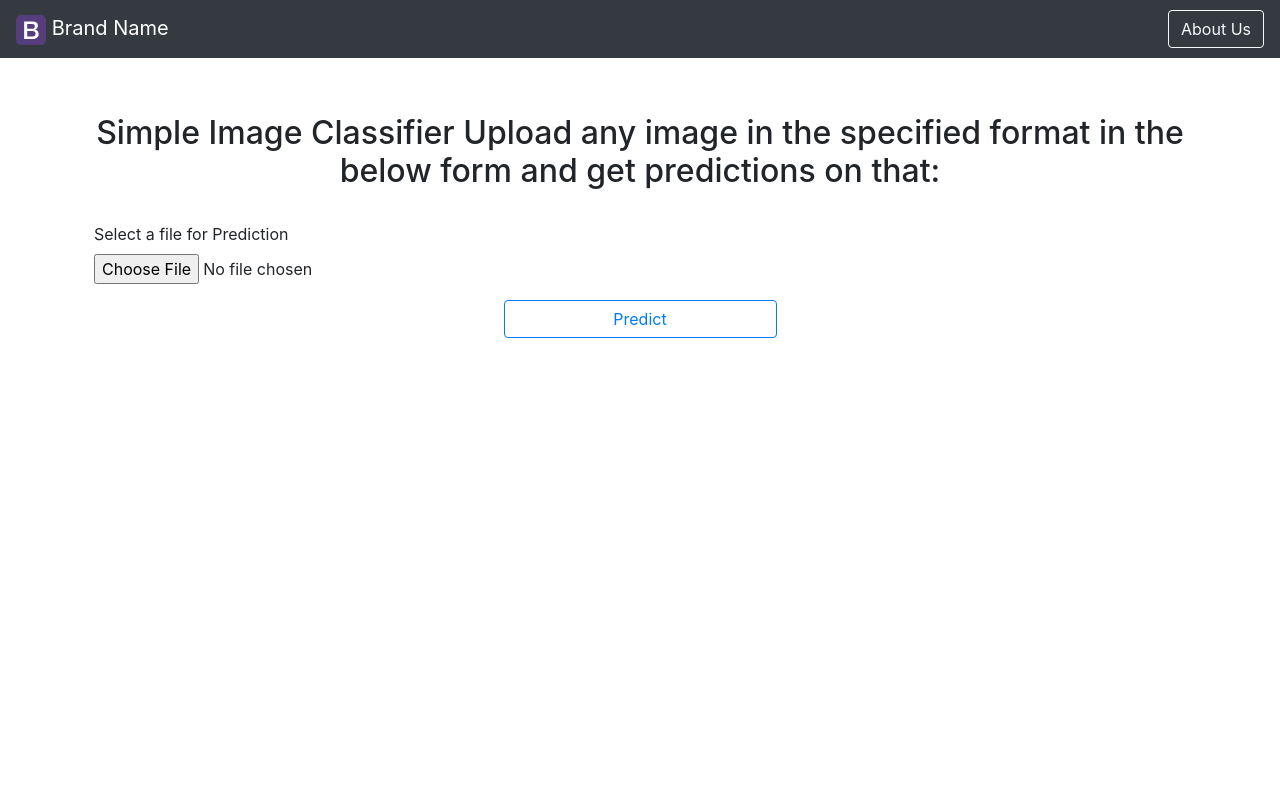
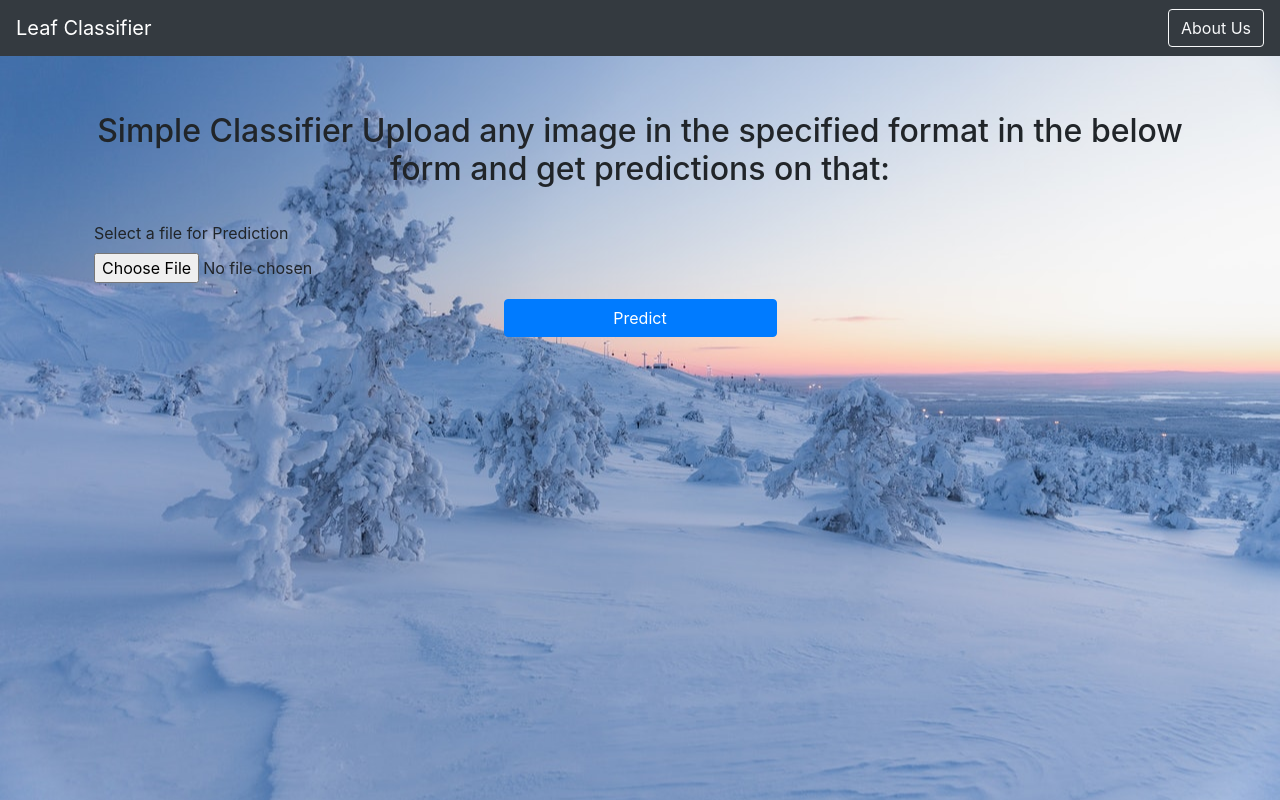
Before and after one commit to splintercell9dev/tf-node-project, a website: page public/index.html in a window 1280 px wide. Drawn offline with nearby package versions, Linux system fonts and the light colour scheme.

Commit message:
Added background

```diff
--- a/public/index.html
+++ b/public/index.html
@@ -3,7 +3,7 @@
 <head>
    <meta charset="UTF-8">
    <meta name="viewport" content="width=device-width, initial-scale=1.0">
-   <title>Image Classification</title>
+   <title>Leaf Classification</title>
    <link rel="stylesheet" href="style.css">
    <link rel="stylesheet" href="https://cdn.jsdelivr.net/npm/bootstrap@4.5.3/dist/css/bootstrap.min.css" integrity="sha384-TX8t27EcRE3e/ihU7zmQxVncDAy5uIKz4rEkgIXeMed4M0jlfIDPvg6uqKI2xXr2" crossorigin="anonymous">
 
@@ -17,8 +17,7 @@
 
    <nav class="navbar sticky-top navbar-dark bg-dark">
       <a href="#" class="navbar-brand">
-         <img src="./images/brand.svg" lading="lazy" width=30>
-         Brand Name
+         Leaf Classifier
       </a>
       <ul class="navbar-nav ml-auto text-light">
          <li class="nav-item active">
@@ -29,7 +28,7 @@
 
    <div class="container mt-5 mb-3">
       <h2 class="p-2 text-center">
-         Simple Image Classifier Upload any image in the specified format in the below form and get predictions on that:
+         Simple Classifier Upload any image in the specified format in the below form and get predictions on that:
       </h2>
    </div>
 
@@ -41,7 +40,7 @@
       <label for="inputFile">Select a file for Prediction</label>
       <input type="file" class="form-control-file" name="image" id="inputFile" accept=".bmp, .jpg, .png">
       <div class="mt-3" id="buttonContainer">
-         <input type="submit" id="submit" class="btn btn-outline-primary" value="Predict">
+         <input type="submit" id="submit" class="btn btn-primary" value="Predict">
       </div>
    </form>
 
--- a/public/style.css
+++ b/public/style.css
@@ -1,6 +1,24 @@
 *{
    padding: 0;
    margin: 0;
+}
+
+html, body{
+   width: 100% ;
+   height: 100% ;
+}
+
+body{
+   background-image: url('./images/background/bg_large.jpg');
+   background-position: center;
+   background-size: cover;
+   background-repeat: no-repeat;
+   background-attachment: fixed;
+   overflow-y: auto;
+}
+
+#inputFile::placeholder{
+   font-weight: bold ;
 }
 
 div.image-container{
@@ -37,3 +55,15 @@ div.image-container{
       width: 300px ;
    }
 }
+
+@media only screen and (max-width: 1280px){
+   body{
+      background-image: url('./images/background/bg_medium.jpg');
+   }
+}
+
+@media only screen and (max-width: 600px){
+   body{
+      background-image: url('./images/background/bg_small.jpg');
+   }
+}
```
Also changed, not shown: public/images/background/bg_large.jpg (added), public/images/background/bg_medium.jpg (added), public/images/background/bg_small.jpg (added).
